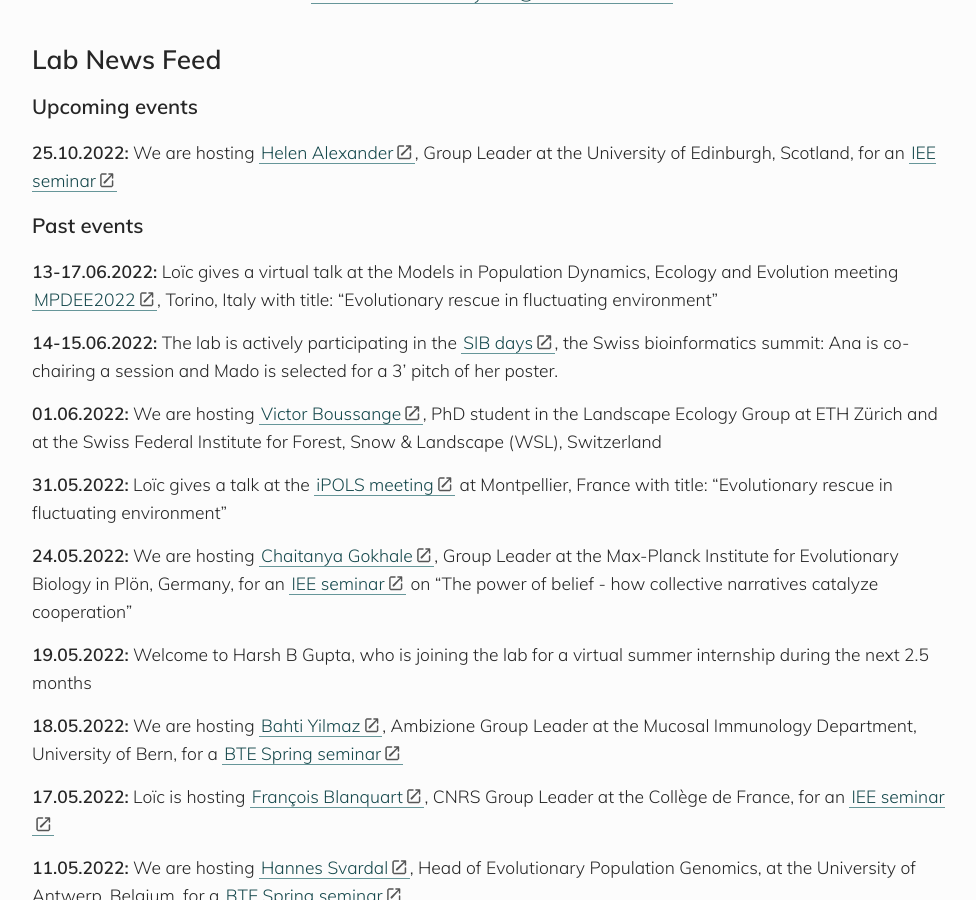
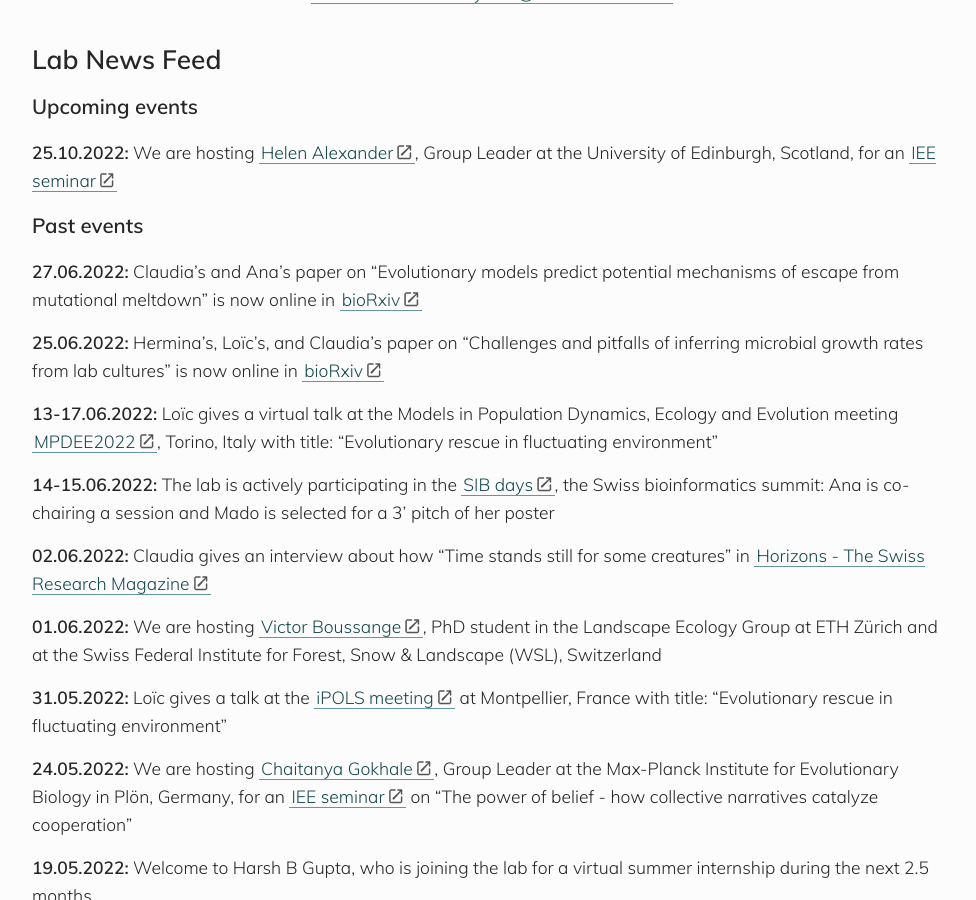
Before and after one commit to banklab/banklab.github.io, a Jekyll site: the page built from index.md, in a window 1280 px wide and 900 px high, scrolled down 596 px. Shown: the whole window, without its empty margins (148-1124 px from the left). Built offline with Jekyll 4.4.1, drawn with Linux system fonts in a browser that asks for light colours; some web fonts are replaced; comment, search, counter and statistics services are not loaded; some of the changed text lies outside the part shown.

Commit message:
Update index.md

```diff
--- a/index.md
+++ b/index.md
@@ -22,9 +22,15 @@ Welcome to the web page of the Division Theoretical Ecology and Evolution at the
 
 ### Past events
 
+**27.06.2022:** Claudia's and Ana's paper on "Evolutionary models predict potential mechanisms of escape from mutational meltdown" is now online in [bioRxiv](https://www.biorxiv.org/content/10.1101/2022.06.21.496937v2)
+
+**25.06.2022:** Hermina's, Loïc's, and Claudia's paper on "Challenges and pitfalls of inferring microbial growth rates from lab cultures" is now online in [bioRxiv](https://www.biorxiv.org/content/10.1101/2022.06.24.497412v1)
+
 **13-17.06.2022:** Loïc gives a virtual talk at the Models in Population Dynamics, Ecology and Evolution meeting [MPDEE2022](https://sites.google.com/view/mpdee2022), Torino, Italy with title: "Evolutionary rescue in fluctuating environment"
 
-**14-15.06.2022:** The lab is actively participating in the [SIB days](https://sibdays.sib.swiss/about-sib-days), the Swiss bioinformatics summit: Ana is co-chairing a session and Mado is selected for a 3' pitch of her poster.
+**14-15.06.2022:** The lab is actively participating in the [SIB days](https://sibdays.sib.swiss/about-sib-days), the Swiss bioinformatics summit: Ana is co-chairing a session and Mado is selected for a 3' pitch of her poster
+
+**02.06.2022:** Claudia gives an interview about how "Time stands still for some creatures" in [Horizons - The Swiss Research Magazine](https://www.horizons-mag.ch/2022/06/02/time-stands-still-for-some-creatures/)
 
 **01.06.2022:** We are hosting [Victor Boussange](https://ele.ethz.ch/the-group/people/person-detail/victor-boussange.html), PhD student in the Landscape Ecology Group at ETH Zürich and at the Swiss Federal Institute for Forest, Snow & Landscape (WSL), Switzerland
 
@@ -76,4 +82,6 @@ Welcome to the web page of the Division Theoretical Ecology and Evolution at the
 
 **09.02.2022:** Claudia gives a virtual talk at the [Evolutionary Systems Biology Meeting](https://coursesandconferences.wellcomeconnectingscience.org/event/evolutionary-systems-biology-virtual-conference-20220209/) with the title: "Epistasis and adaptation on rugged fitness landscapes"
 
+**11.01.2022:** Claudia gives an interview about how "Evolution ‘Landscapes’ Predict What’s Next for COVID Virus" in [Quantamagazine](https://www.quantamagazine.org/evolution-landscapes-predict-whats-next-for-covid-virus-20220111/)
+
 {:.table__news}
```
